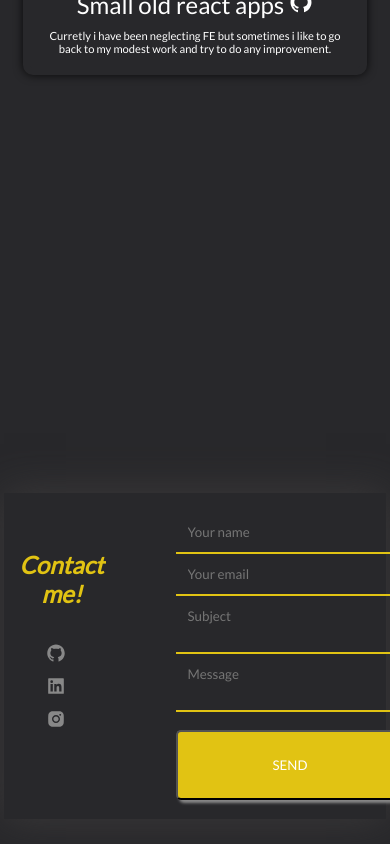
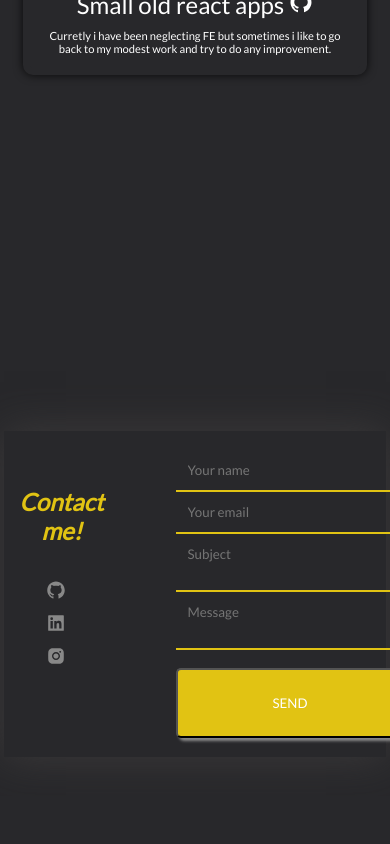
Before and after one commit to violametlli/PortfolioApp, a React (Create React App) app: page / in a window 390 px wide. Shown: the part 3283-4127 px from the top of the page. After the commit the page ends 4079 px from the top, so only its background shows below. Built offline with nearby package versions, Linux system fonts and the light colour scheme.

Commit message:
dreq contact

```diff
--- a/src/pages/Contact.css
+++ b/src/pages/Contact.css
@@ -112,7 +112,7 @@ color: rgb(225, 195, 19);;
               }
               .container34{
                flex-direction: row;
-               margin-top:5%;
+               margin-top:-15%;
                margin-left:1%;
                margin-right: 1%;
            }
@@ -127,7 +127,7 @@ color: rgb(225, 195, 19);;
               }
               .container34{
                flex-direction: column;
-               margin-top:-25%;
+               margin-top:-45%;
                margin-left: auto;
                margin-right: auto;
             }
```
